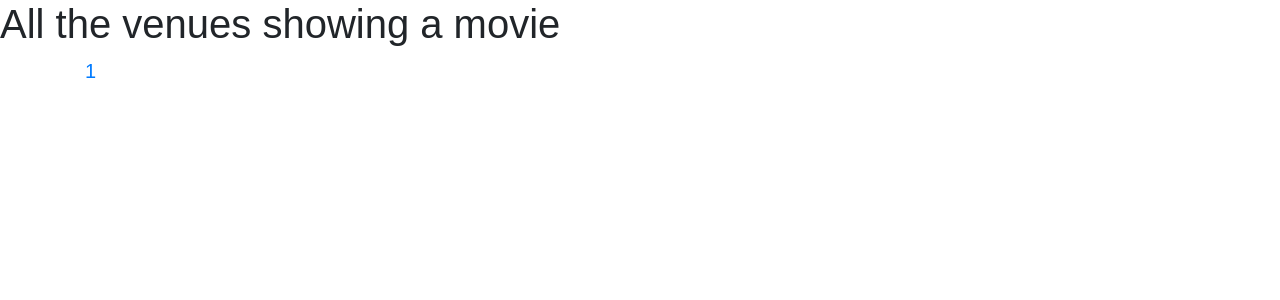
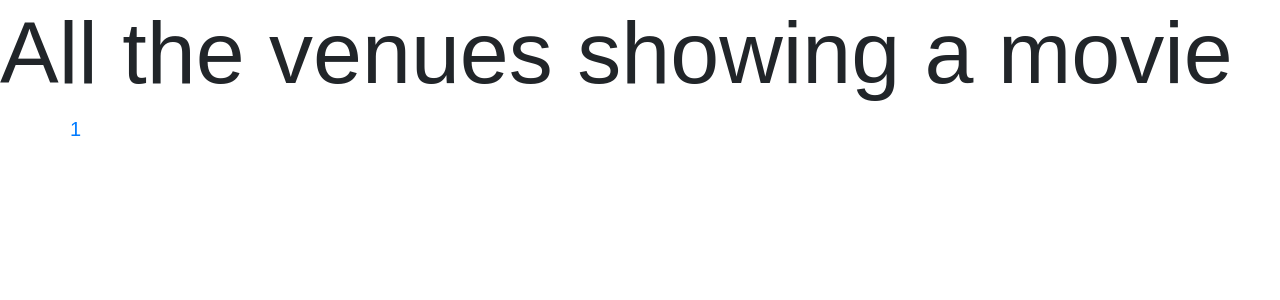
Before and after one commit to MiloniAtal/movietickets, a Flask app: template templates/venues.html in a window 1280 px wide. Shown: the top 300 px of the page. Run offline with Flask 2, Linux system fonts and the light colour scheme; the template is opened without the code that fills it: most values are stand-ins (such as "Sample title", 1, 10 or a date in 2020); parts of the project's set-up code (start-up, migrations or seed data) failed here and were passed over.

Commit message:
formatiing

```diff
--- a/templates/venues.html
+++ b/templates/venues.html
@@ -12,13 +12,13 @@
 </style>
 
 <body>
-  <h1>All the venues showing a movie</h1>
+  <h1 class="display-2">All the venues showing a movie</h1>
   <div class="container">
 
     {% for n in data %}
     <div class="row">
       {% set my_url = url_for(request.endpoint) ~ '/' ~ n[1] %}
-      <div class = "col-sm"><a href={{my_url}}> {{n[0]}}</a></div>
+      <div><a href={{my_url}}> {{n[0]}}</a></div>
     </div>
     {% endfor %}
 
```
